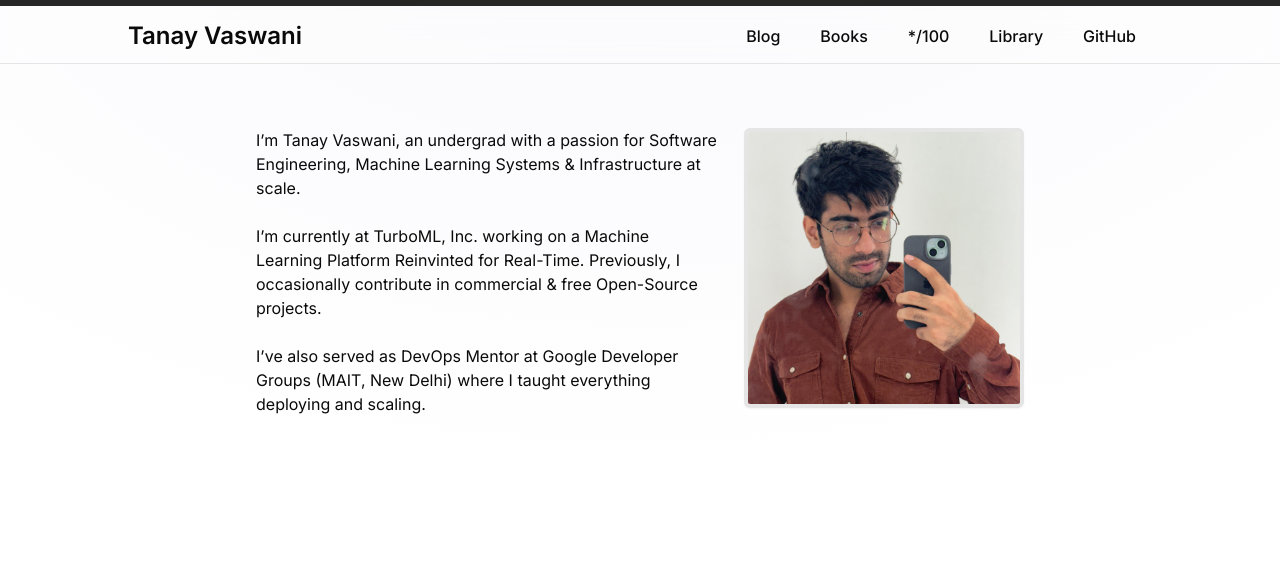
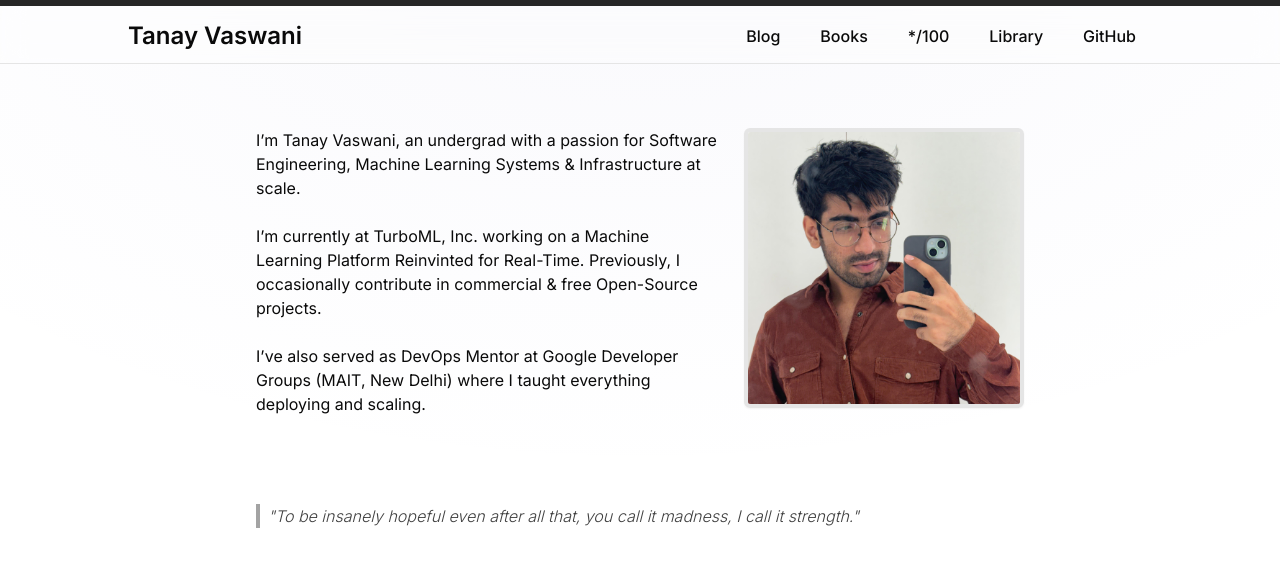
Before and after one commit to tanayvaswani/tanayvaswani.com, a Next.js app: page / in a window 1280 px wide. Shown: the top 566 px of the page. Built offline with nearby package versions, Linux system fonts and the light colour scheme.

Commit message:
feat: Quote

```diff
--- a/src/app/page.tsx
+++ b/src/app/page.tsx
@@ -1,9 +1,15 @@
 import HeroSection from "@/components/sections/hero-section";
+import QuoteComponent from "@/components/sections/quote-section";
 
 const HomePage = () => {
   return (
-    <main className="flex flex-col items-start gap-16">
+    <main className="flex flex-col items-start gap-8 md:gap-16">
       <HeroSection />
+      <QuoteComponent
+        quote={
+          "To be insanely hopeful even after all that, you call it madness, I call it strength."
+        }
+      />
     </main>
   );
 };
--- a/src/components/sections/hero-section.tsx
+++ b/src/components/sections/hero-section.tsx
@@ -4,7 +4,7 @@ import Link from "next/link";
 const HeroSection = () => {
   return (
     <div className="flex flex-col items-start w-full gap-6">
-      <div className="flex items-start justify-between gap-6 w-full">
+      <div className="flex flex-col-reverse md:flex-row items-center md:items-start justify-between gap-6 w-full">
         <p className="">
           I’m Tanay Vaswani, an undergrad with a passion for Software
           Engineering, Machine Learning Systems & Infrastructure at scale.
--- /dev/null
+++ b/src/components/sections/quote-section.tsx
@@ -0,0 +1,11 @@
+const QuoteComponent = ({ quote }: { quote: string }) => {
+  return (
+    <div className="pl-2 border-l-4 border-neutral-400">
+      <blockquote className="italic font-light text-neutral-700">
+        <p>&quot;{quote}&quot;</p>
+      </blockquote>
+    </div>
+  );
+};
+
+export default QuoteComponent;
```
